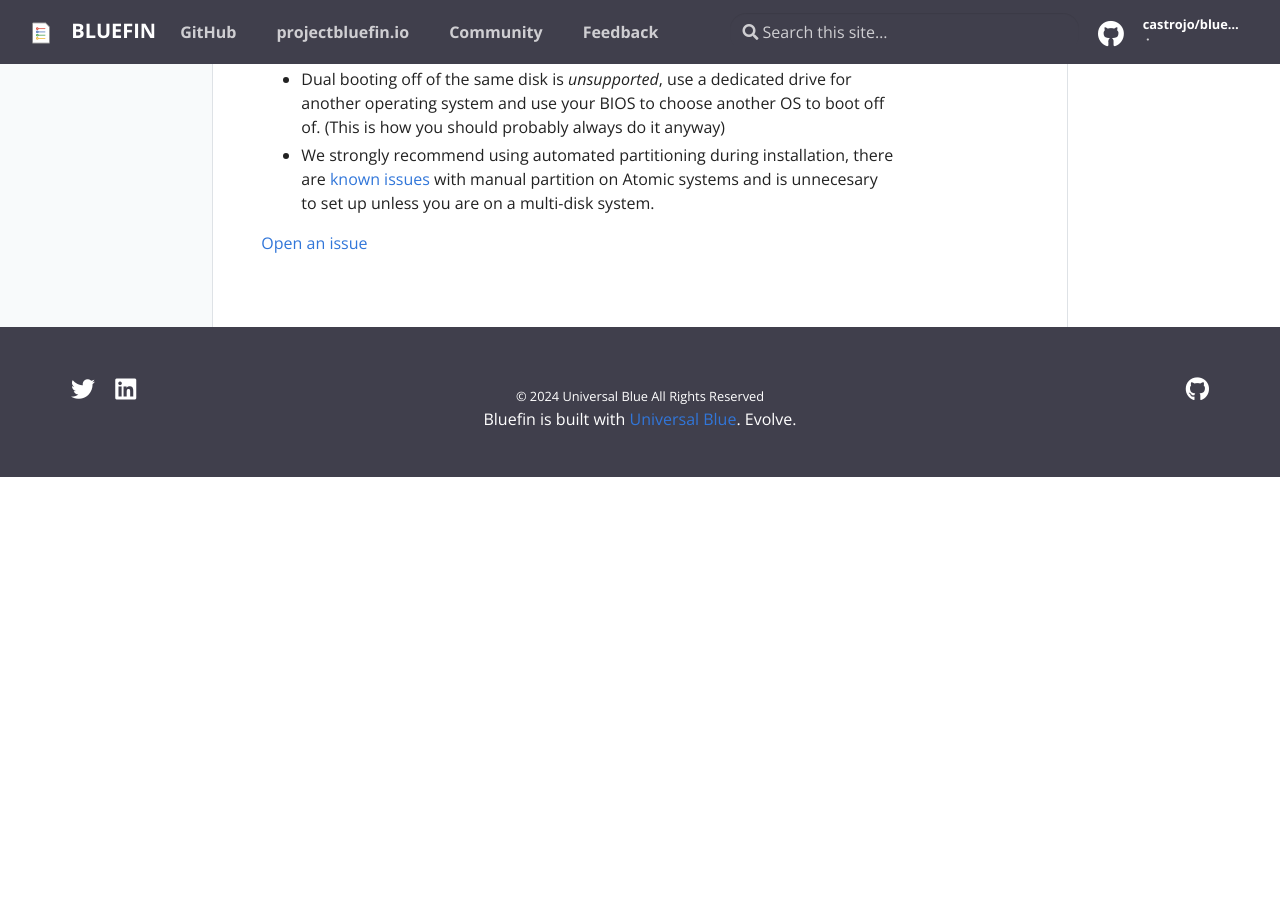
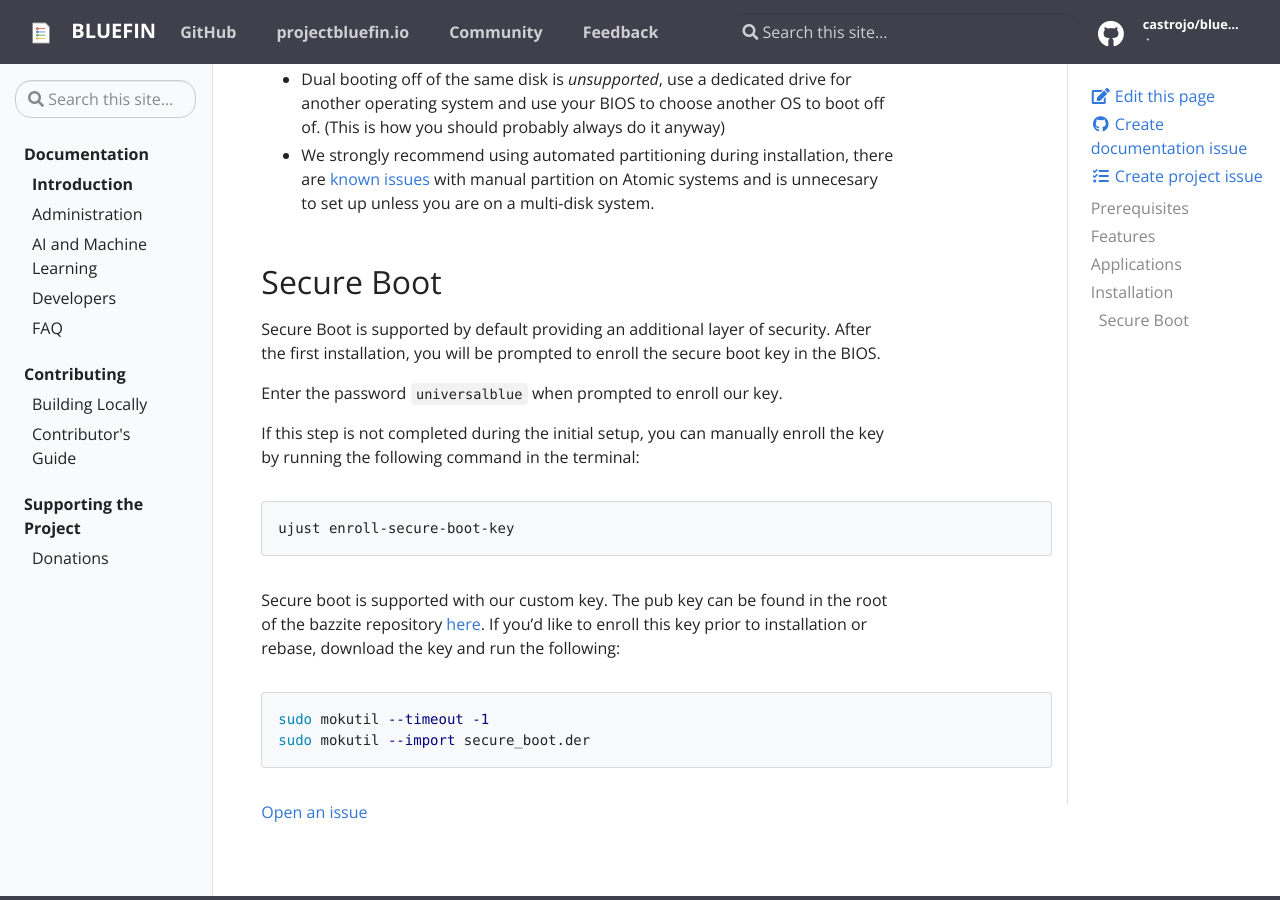
Before and after one commit to ublue-os/bluefin-docs, a Jekyll site: the page built from _docs/introduction.md, in a window 1280 px wide and 900 px high, scrolled down 2338 px. Built offline with Jekyll 4.4.1, drawn with Linux system fonts in a browser that asks for light colours; before the commit the page ends 2815 px from its top, so only the background shows below that.

Commit message:
move secure boot

````diff
--- a/_docs/introduction.md
+++ b/_docs/introduction.md
@@ -67,4 +67,21 @@
 - Dual booting off of the same disk is *unsupported*, use a dedicated drive for another operating system and use your BIOS to choose another OS to boot off of. (This is how you should probably always do it anyway)
 - We strongly recommend using automated partitioning during installation, there are [known issues](https://docs.fedoraproject.org/en-US/fedora-silverblue/installation/) with manual partition on Atomic systems and is unnecesary to set up unless you are on a multi-disk system.
 
+## Secure Boot
+
+Secure Boot is supported by default providing an additional layer of security. After the first installation, you will be prompted to enroll the secure boot key in the BIOS.
+
+Enter the password `universalblue` when prompted to enroll our key.
+
+If this step is not completed during the initial setup, you can manually enroll the key by running the following command in the terminal:
+
+    ujust enroll-secure-boot-key
+
+Secure boot is supported with our custom key. The pub key can be found in the root of the bazzite repository [here](https://github.com/ublue-os/bazzite/blob/main/secure_boot.der). If you'd like to enroll this key prior to installation or rebase, download the key and run the following:
+
+```bash
+sudo mokutil --timeout -1
+sudo mokutil --import secure_boot.der
+```
+
 [Open an issue]({{ site.repo }}/issues)
````
Also changed, not shown: _docs/administration.md (+0 -17 lines).
